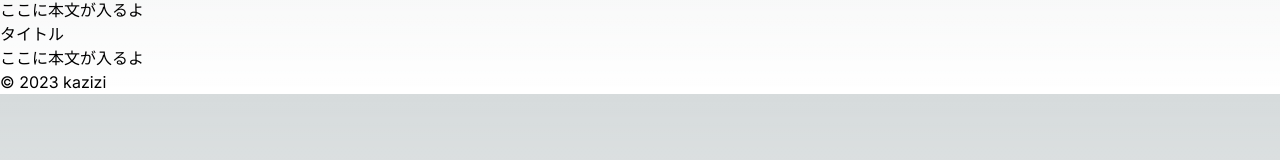
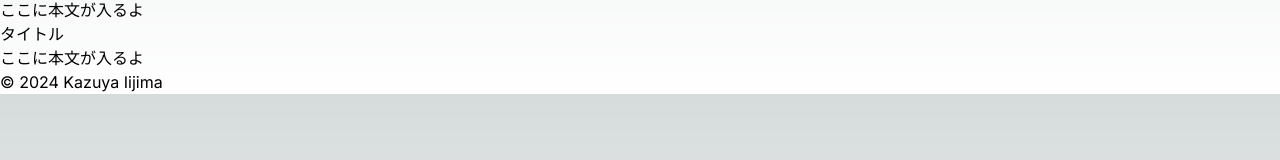
Before and after one commit to kazizi55/blog, a Next.js app: page / in a window 1280 px wide. Shown: the part 458-618 px from the top of the page. Built offline with nearby package versions, Linux system fonts and the light colour scheme.

Commit message:
feat: modify footer contents

```diff
--- a/src/components/organisms/Footer/Footer.tsx
+++ b/src/components/organisms/Footer/Footer.tsx
@@ -1,7 +1,7 @@
 export const Footer: React.FC = () => {
   return (
     <footer>
-      <p>© 2023 kazizi</p>
+      <p>© 2024 Kazuya Iijima</p>
     </footer>
   );
 };
```
